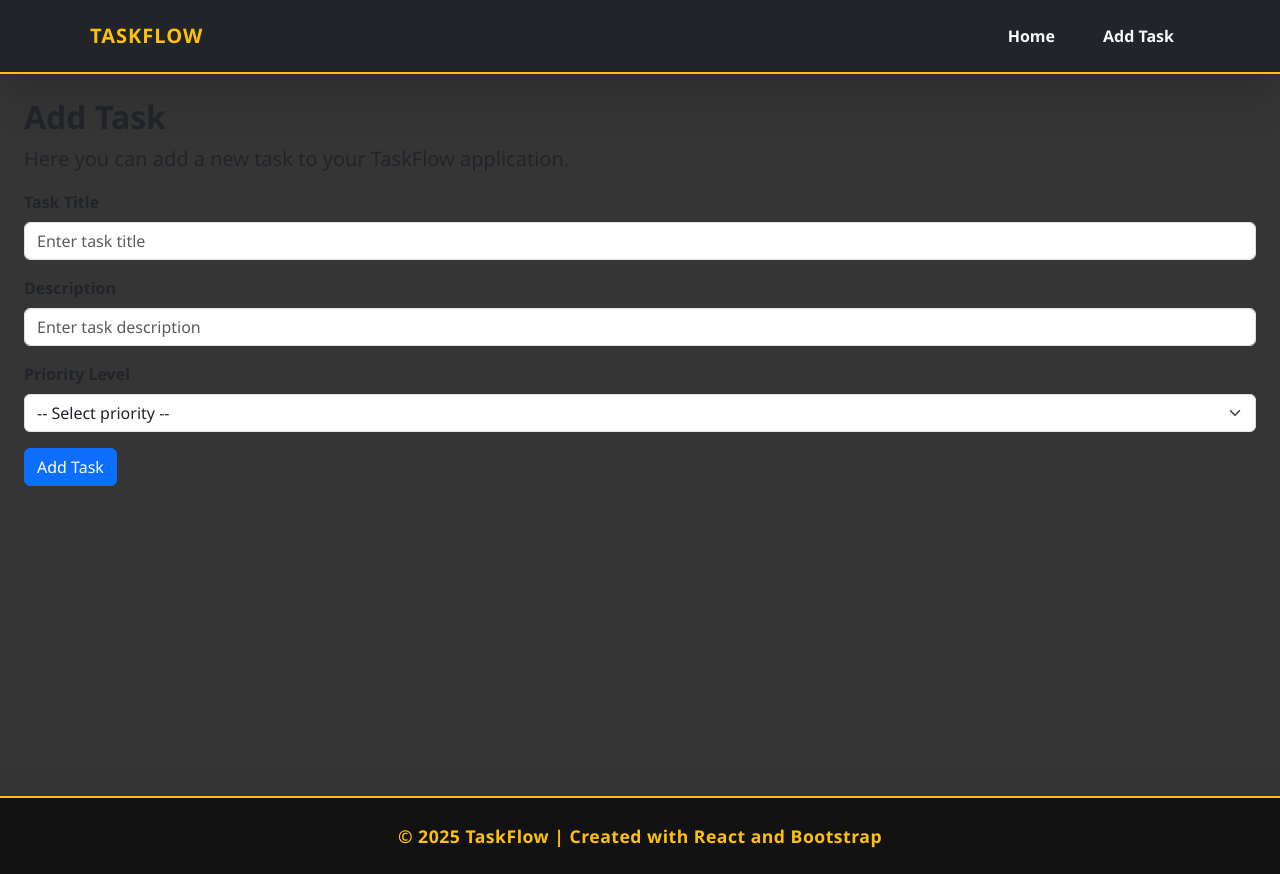
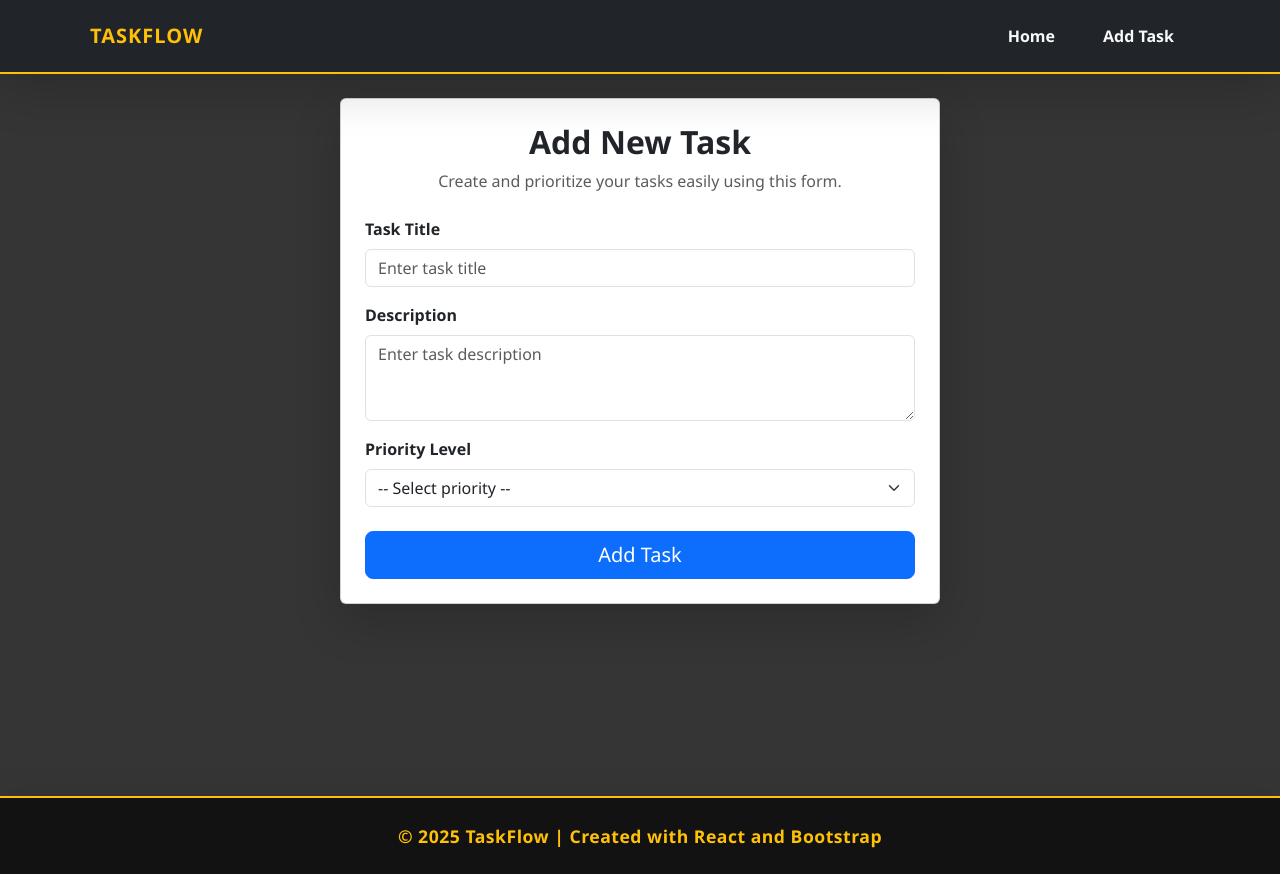
Before and after one commit to cntaxc/ReactGroupProject_TaskFlow, a React (Create React App) app: page /add in a window 1280 px wide. Built offline with nearby package versions, Linux system fonts and the light colour scheme.

Commit message:
Updated AddTaskView UI

```diff
--- a/src/components/AddTaskView.js
+++ b/src/components/AddTaskView.js
@@ -1,11 +1,12 @@
 import React, { useState } from 'react';
 import { useNavigate } from 'react-router-dom';
+import { Card, Form, Button, Alert } from 'react-bootstrap';
 
 function AddTaskView({ addTask }) {
     const [title, setTitle] = useState('');
     const [description, setDescription] = useState('');
     const [priority, setPriority] = useState('');
-    const [options, setOptions] = useState(['Low', 'Medium', 'High']);
+    const [options] = useState(['Low', 'Medium', 'High']);
     const [success, setSuccess] = useState(false);
 
     const navigate = useNavigate();
@@ -25,44 +26,46 @@ function AddTaskView({ addTask }) {
     };
 
     return (
-        <div className="p-4">
-            <h2 className="fw-bold" style={{ fontFamily: '"Segoe UI", Tahoma, Geneva, Verdana, sans-serif' }}>
-                Add Task
+        <div className="d-flex justify-content-center align-items-center mt-4">
+            <Card className="p-4 shadow-lg" style={{ width: '600px' }}>
+                <h2 className="fw-bold text-center mb-2" style={{ fontFamily: '"Segoe UI", Tahoma, Geneva, Verdana, sans-serif' }}>
+                    Add New Task
                 </h2>
-            <p className="fs-5 lh-base" style={{ fontFamily: '"Segoe UI", Tahoma, Geneva, Verdana, sans-serif' }}>
-                Here you can add a new task to your TaskFlow application.
+                <p className="fs-6 text-center text-muted mb-4" style={{ fontFamily: '"Segoe UI", Tahoma, Geneva, Verdana, sans-serif' }}>
+                    Create and prioritize your tasks easily using this form.
                 </p>
+
                 {success && (
-                <div className="alert alert-success" role="alert">
-                    Task has been successfully added!
-                </div>
+                    <Alert variant="success" className="text-center py-2">
+                        ✅ Task successfully added!
+                    </Alert>
                 )}
-            <div className="mb-3">
-                <label className="form-label fw-semibold">Task Title</label>
-                <input
+
+                <Form>
+                    <Form.Group className="mb-3">
+                        <Form.Label className="fw-semibold">Task Title</Form.Label>
+                        <Form.Control
                             type="text"
-                    className="form-control"
+                            placeholder="Enter task title"
                             value={title}
                             onChange={(e) => setTitle(e.target.value)}
-                    placeholder="Enter task title"
                         />
-            </div>
+                    </Form.Group>
 
-            <div className="mb-3">
-                <label className="form-label fw-semibold">Description</label>
-                <input
-                    type="text"
-                    className="form-control"
+                    <Form.Group className="mb-3">
+                        <Form.Label className="fw-semibold">Description</Form.Label>
+                        <Form.Control
+                            as="textarea"
+                            rows={3}
+                            placeholder="Enter task description"
                             value={description}
                             onChange={(e) => setDescription(e.target.value)}
-                    placeholder="Enter task description"
                         />
-            </div>
+                    </Form.Group>
 
-            <div className="mb-3">
-                <label className="form-label fw-semibold">Priority Level</label>
-                <select
-                    className="form-select"
+                    <Form.Group className="mb-4">
+                        <Form.Label className="fw-semibold">Priority Level</Form.Label>
+                        <Form.Select
                             value={priority}
                             onChange={(e) => setPriority(e.target.value)}
                         >
@@ -70,12 +73,16 @@ function AddTaskView({ addTask }) {
                             {options.map((option, idx) => (
                                 <option key={idx} value={option}>{option}</option>
                             ))}
-                </select>
+                        </Form.Select>
+                    </Form.Group>
+
+                    <div className="d-grid">
+                        <Button variant="primary" size="lg" onClick={handleAddTask}>
+                            Add Task
+                        </Button>
                     </div>
-
-            <button className="btn btn-primary" onClick={handleAddTask}>
-                Add Task
-            </button>
+                </Form>
+            </Card>
         </div>
     );
 }
```
Lines whose indentation alone changed are shown as unchanged.
